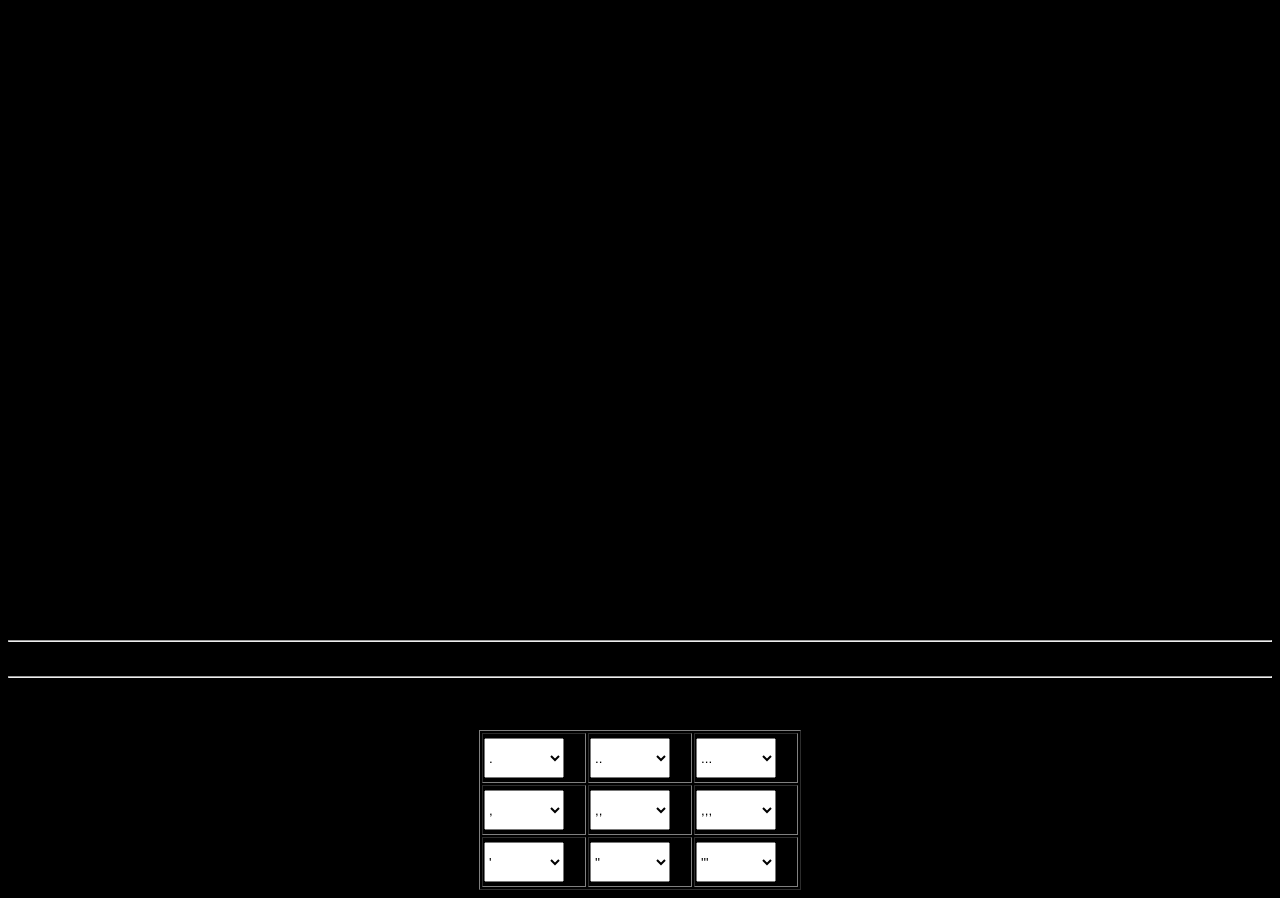
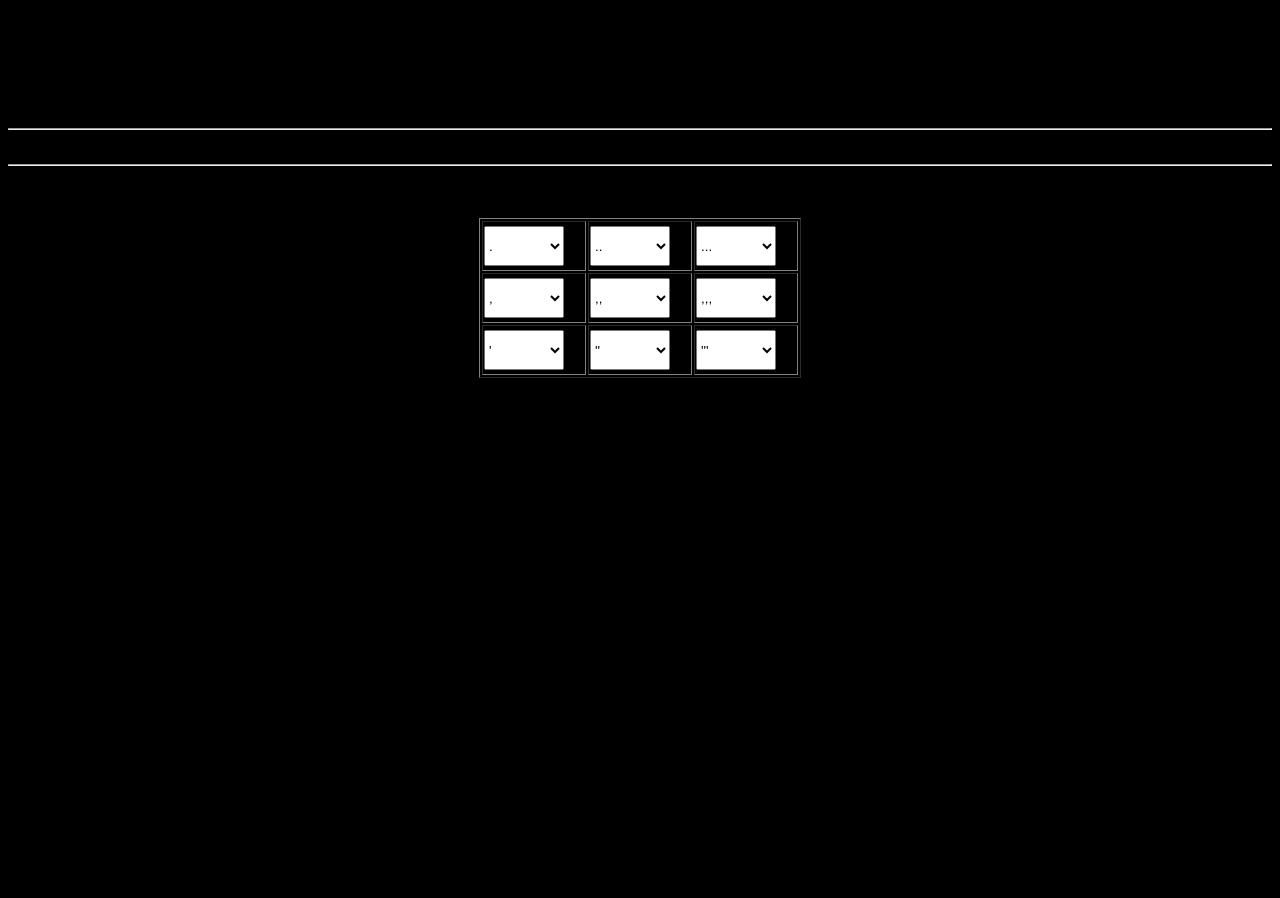
Before and after one commit to microintel/xox, a plain HTML site: page Sample/index.html in a window 1280 px wide. After the commit the page ends 800 px from the top, so only its background shows below. Drawn offline with Linux system fonts and the light colour scheme.

Commit message:
Update index.html

```diff
--- a/Sample/index.html
+++ b/Sample/index.html
@@ -12,7 +12,7 @@ width:80px;
 height:40px;
 }
 body{
-margin-top:50%;
+margin-top:10%;
 background-color:black;
 
 }
```
